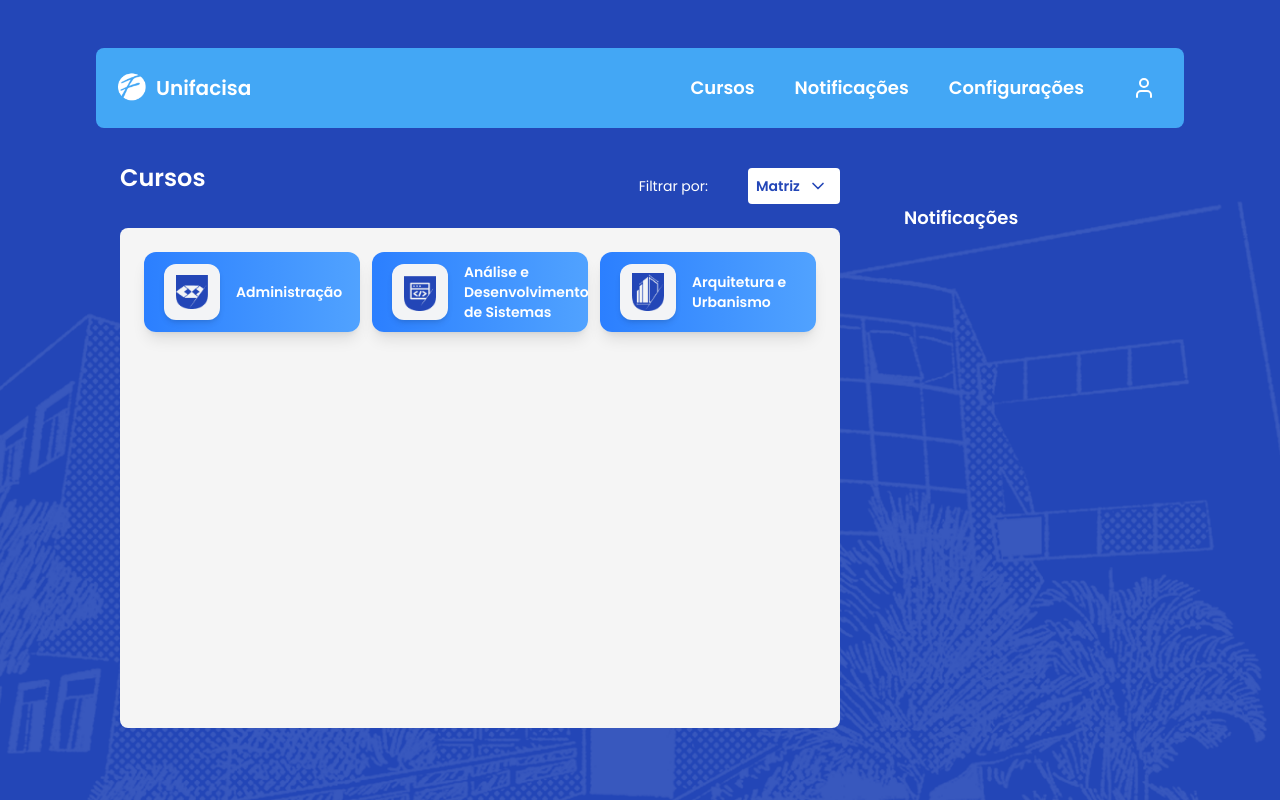
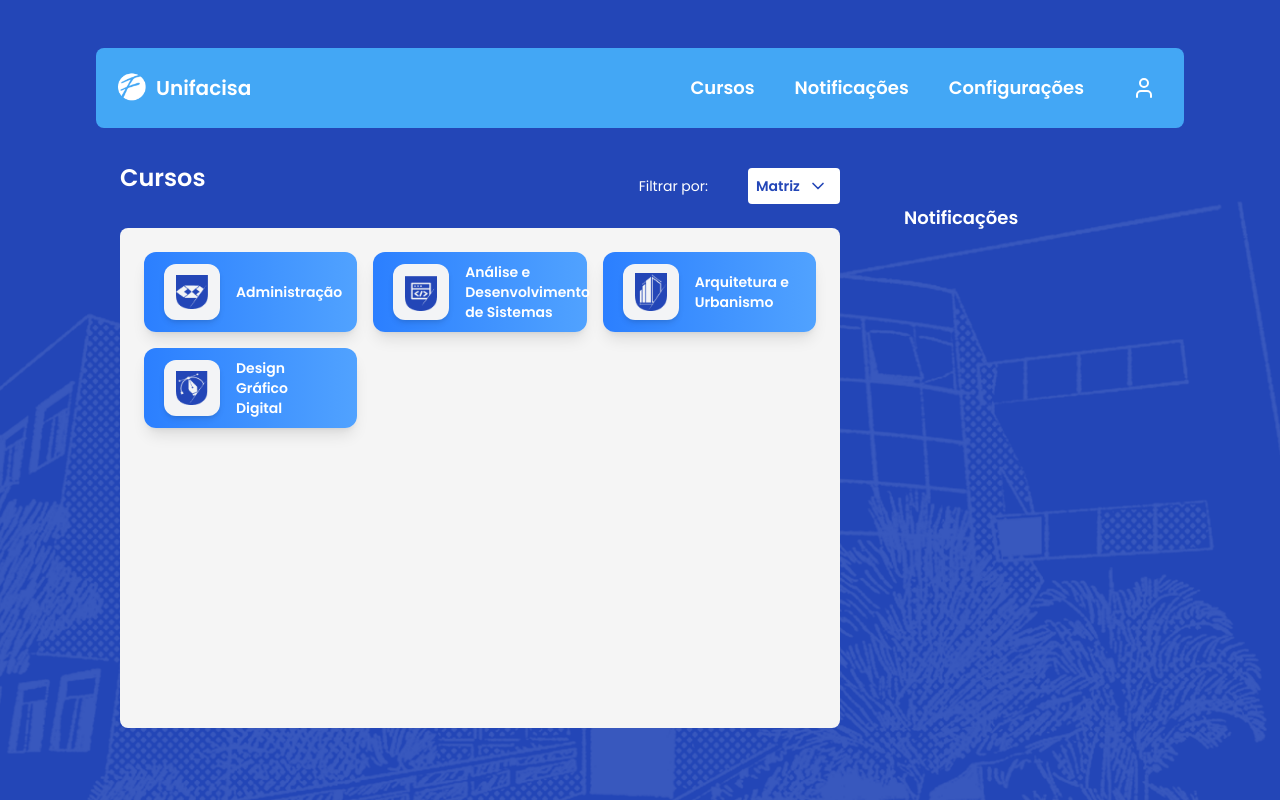
Before and after one commit to anadrv/portfolio-frontend, a React (Vite) app in the folder portfolio/: page / in a window 1280 px wide. Built offline with nearby package versions, Linux system fonts and the light colour scheme.

Commit message:
swim - agonia

```diff
--- a/portfolio/src/data/courses.json
+++ b/portfolio/src/data/courses.json
@@ -15,5 +15,11 @@
     "id": 3,
     "title": "Arquitetura e Urbanismo",
     "icon": "arq"
+  },
+
+  {
+    "id": 4,
+    "title": "Design Gráfico Digital",
+    "icon": "design"
   }
 ]
--- a/portfolio/src/pages/Home/Home.jsx
+++ b/portfolio/src/pages/Home/Home.jsx
@@ -6,6 +6,7 @@ import CourseCard from "../../components/CourseCard";
 import adminIcon from "../../assets/icons/courses/admin.png";
 import adsIcon from "../../assets/icons/courses/ads.png";
 import arqIcon from "../../assets/icons/courses/arq.png";
+import dsgIcon from "../../assets/icons/courses/design.png";
 
 import courses from "../../data/courses.json";
 
@@ -16,6 +17,7 @@ function Home() {
     admin: adminIcon,
     ads: adsIcon,
     arq: arqIcon,
+    design: dsgIcon,
   };
 
   return (
@@ -40,7 +42,7 @@ function Home() {
               </div>
             </header>
 
-            <div className="bg-background-white rounded-lg p-6 grid grid-cols-3 gap-3 w-full h-[500px] overflow-y-auto items-start">
+            <div className="bg-background-white rounded-lg p-6 grid grid-cols-3 gap-4 w-full min-h-[500px] content-start">
               {courses.map((course) => (
                 <CourseCard
                   key={course.id}
```
